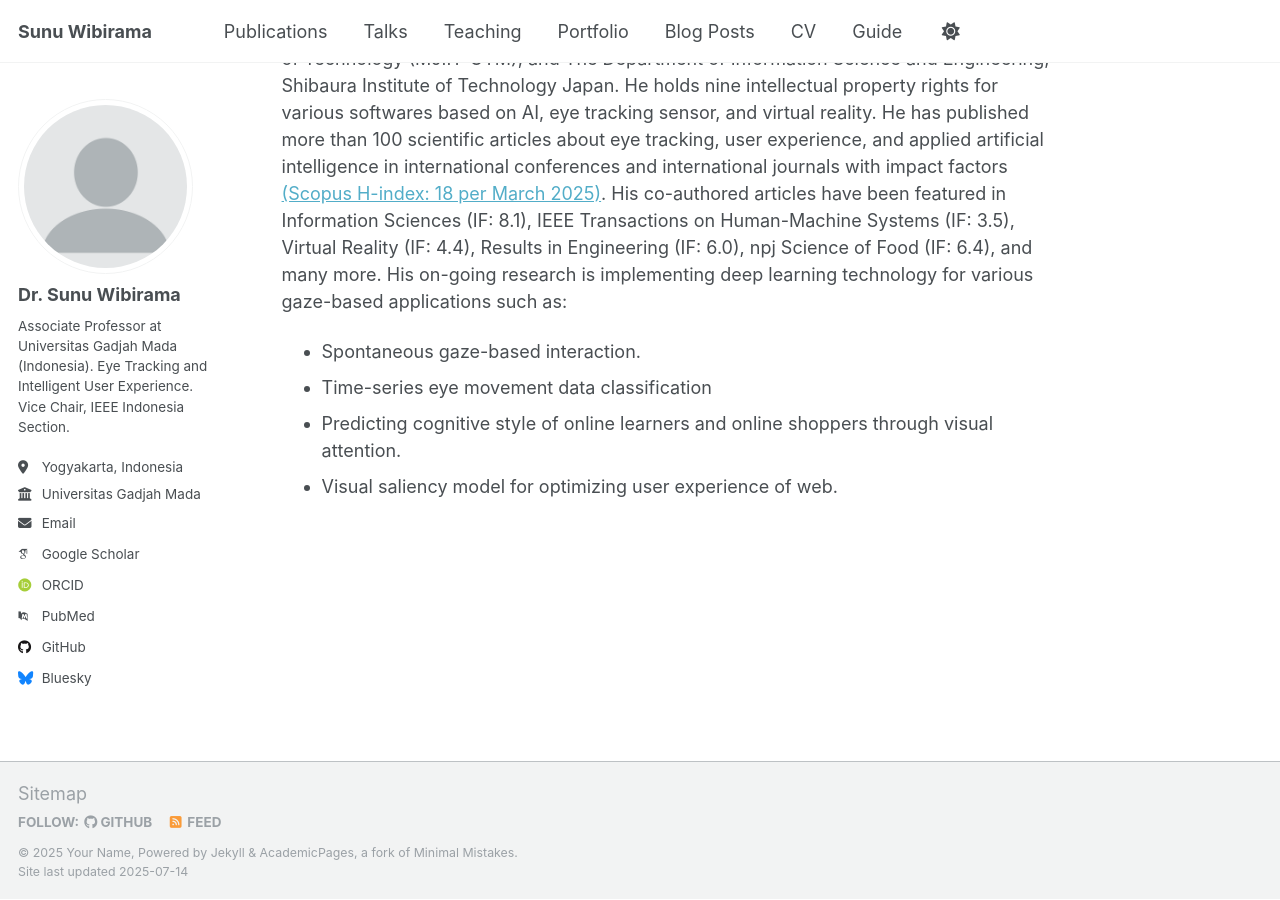
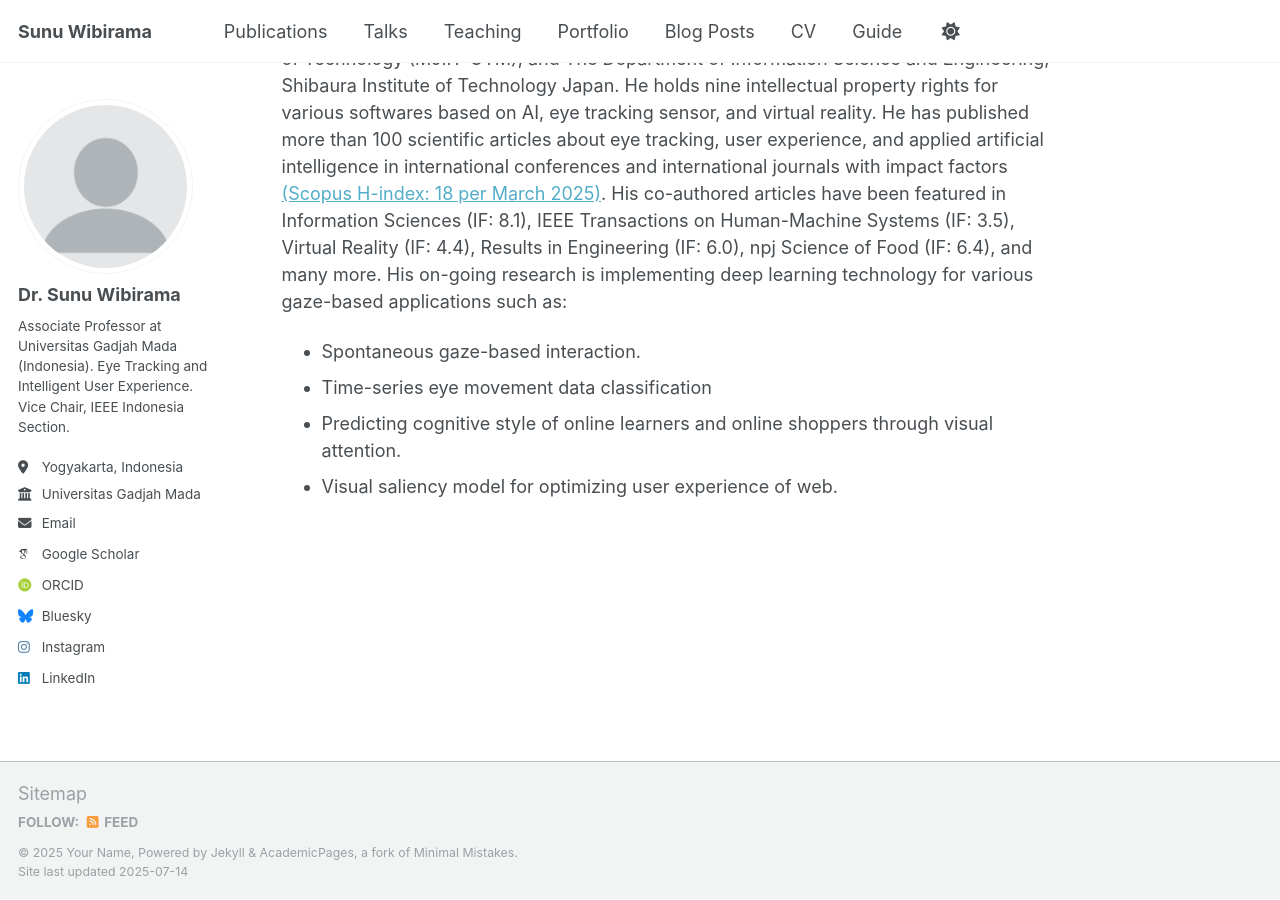
Before and after one commit to wibirama/wibirama.github.io, a Jekyll site: the page built from _pages/about.md, in a window 1280 px wide and 900 px high, scrolled down 872 px. Built offline with Jekyll 4.4.1, drawn with Linux system fonts in a browser that asks for light colours; some web fonts are replaced; a script that is not in the unit is left out; part of the change alters nothing that is shown.

Commit message:
Update _config.yml

```diff
--- a/_config.yml
+++ b/_config.yml
@@ -34,11 +34,11 @@ author:
   # Academic websites
   academia         : # URL
   arxiv            : # URL - Update with the correct link to your profile
-  googlescholar    : "https://scholar.google.com/citations?user=PS_CX0AAAAAJ"
+  googlescholar    : "https://scholar.google.com/citations?user=xQI5ar8AAAAJ&hl=en&oi=ao"
   impactstory      : # URL
-  orcid            : "http://orcid.org/yourorcidurl"
+  orcid            : "https://orcid.org/0000-0001-9613-7017"
   semantic         : # URL
-  pubmed           : "https://www.ncbi.nlm.nih.gov/pubmed/?term=john+snow"
+  pubmed           : # URL
   researchgate     : # URL
   scopus           : # URL
 
@@ -46,7 +46,7 @@ author:
   bitbucket        : # Username - Update with your username on the site
   codepen          : # Username
   dribbble         : # Username
-  github           : "academicpages"
+  github           : # Username
   kaggle           : # Username
   stackoverflow    : # User number or user number and name (i.e., use "1" or "1/jeff-atwood")
 
@@ -59,9 +59,9 @@ author:
   goodreads        : # Username
   google_plus      : # Username
   keybase          : # Username
-  instagram        : # Username
+  instagram        : sunu_wibirama
   lastfm           : # Username
-  linkedin         : # Username
+  linkedin         : sunuwibirama
   mastodon         : # URL
   medium           : # URL
   pinterest        : # Username
```
